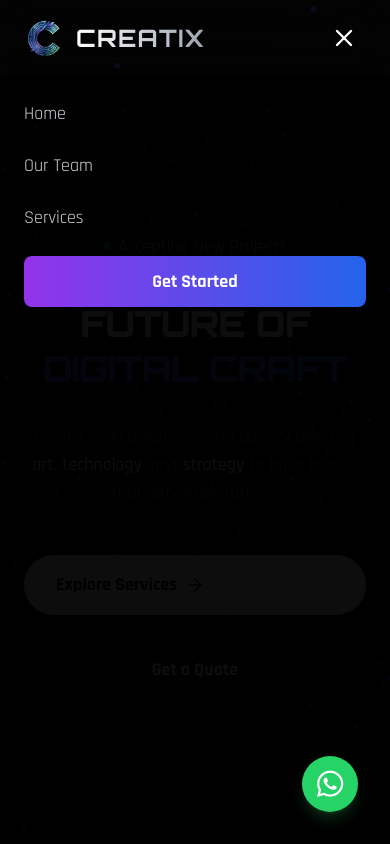
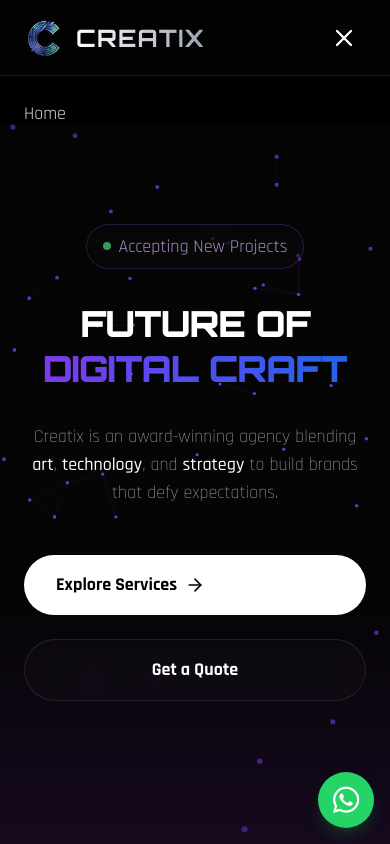
Before and after one commit to arpanksm/creatix-website, a React (Vite) app: page / in a window 390 px wide. Both pictures are taken after a click on the button "Open Menu". Shown: the top 844 px of the page. Built offline with nearby package versions, Linux system fonts and the light colour scheme.

Commit message:
Improve SEO with dynamic meta tags and fix accessibility issues 4

```diff
--- a/src/App.jsx
+++ b/src/App.jsx
@@ -779,7 +779,8 @@
         canvas.height = height;
 
         let points = [];
-        const numPoints = 300;
+        // Reduced points for mobile performance
+        const numPoints = width < 768 ? 100 : 300;
         const sphereRadius = 400;
 
         for(let i=0; i<numPoints; i++) {
@@ -1287,7 +1288,7 @@
 
                 {/* Mobile Menu Overlay */}
                 {isMobileMenuOpen && (
-                    <div className="md:hidden absolute top-full left-0 w-full h-screen bg-black/95 backdrop-blur-xl border-b border-white/10 p-6 flex flex-col gap-6 animate-fade-in shadow-2xl overflow-y-auto">
+                    <div className="md:hidden fixed top-[75px] bottom-0 left-0 w-full bg-black/95 backdrop-blur-xl border-t border-white/10 p-6 flex flex-col gap-6 animate-fade-in shadow-2xl overflow-y-auto z-40">
                         <button onClick={() => { setView('home'); setIsMobileMenuOpen(false); }} className="text-lg text-gray-300 hover:text-white transition text-left">Home</button>
                         <button onClick={() => { setView('team'); setIsMobileMenuOpen(false); }} className="text-lg text-gray-300 hover:text-white transition text-left">Our Team</button>
                         <button onClick={() => {
@@ -1899,7 +1900,7 @@
             href="https://wa.me/911234567890" // Replace with your actual WhatsApp number
             target="_blank"
             rel="noopener noreferrer"
-            className="fixed bottom-8 right-8 z-50 w-14 h-14 bg-[#25D366] hover:bg-[#20bd5a] rounded-full flex items-center justify-center shadow-lg shadow-green-900/50 hover:scale-110 transition duration-300 animate-bounce-slow"
+            className="fixed bottom-4 right-4 md:bottom-8 md:right-8 z-50 w-14 h-14 bg-[#25D366] hover:bg-[#20bd5a] rounded-full flex items-center justify-center shadow-lg shadow-green-900/50 hover:scale-110 transition duration-300 animate-bounce-slow"
             aria-label="Chat with us on WhatsApp"
         >
             <i className="fab fa-whatsapp text-3xl text-white" aria-hidden="true"></i>
```
